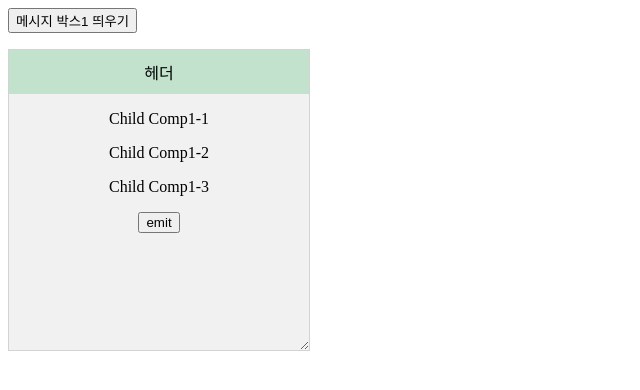
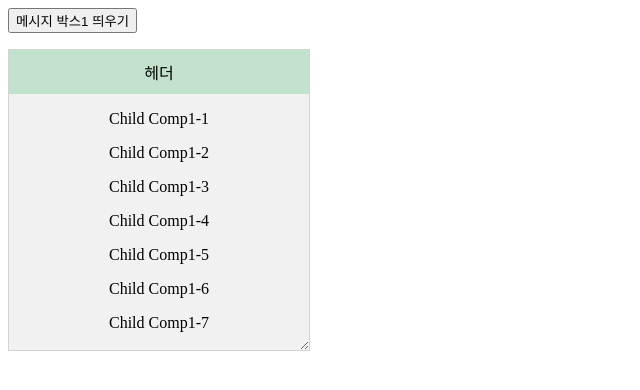
Before and after one commit to YunKul-Lee/flexible-box, a Vue app: page / in a window 1280 px wide. Both pictures are taken after a click on the button "메시지 박스1 띄우기". Shown: the top 390 px of the page, without its empty margins (0-640 px from the left). Built offline with nearby package versions, Linux system fonts and the light colour scheme; the HTML template or start-up script is replaced by a standard one.

Commit message:
컨텐츠 스크롤 처리를 위한 샘플추가

```diff
--- a/src/components/ChildComp1.vue
+++ b/src/components/ChildComp1.vue
@@ -18,6 +18,20 @@ function callParent() {
     <p>Child Comp1-1</p>
     <p>Child Comp1-2</p>
     <p>Child Comp1-3</p>
+    <p>Child Comp1-4</p>
+    <p>Child Comp1-5</p>
+    <p>Child Comp1-6</p>
+    <p>Child Comp1-7</p>
+    <p>Child Comp1-8</p>
+    <p>Child Comp1-9</p>
+    <p>Child Comp1-10</p>
+    <p>Child Comp1-11</p>
+    <p>Child Comp1-12</p>
+    <p>Child Comp1-13</p>
+    <p>Child Comp1-14</p>
+    <p>Child Comp1-15</p>
+    <p>Child Comp1-16</p>
+    <p>Child Comp1-17</p>
     <div>
       <button @click="callParent">emit</button>
     </div>
```
